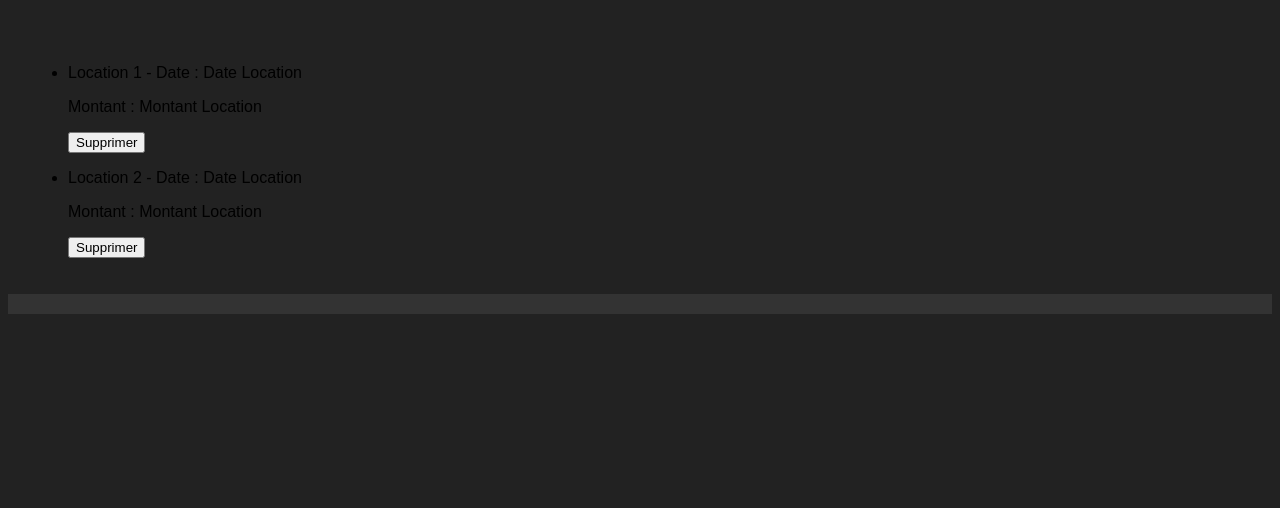
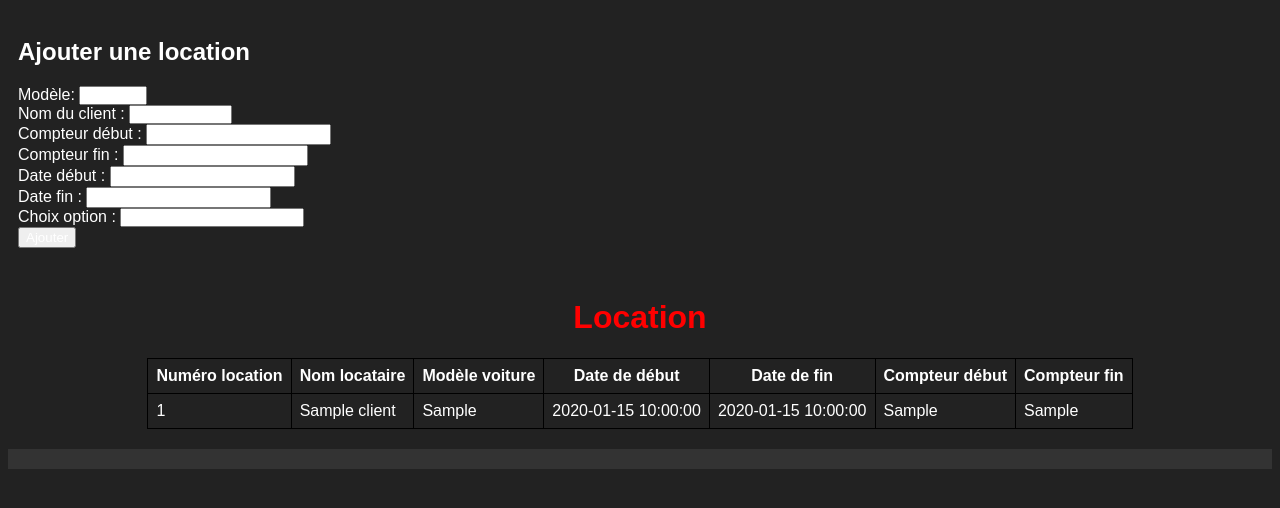
Before and after one commit to UnBretonFou/LocAuto_YC, a PHP site: page /facturation.php in a window 1280 px wide. Shown: the top 508 px of the page. Run offline with PHP 8.4, Linux system fonts and the light colour scheme; tables that the repository leaves empty or names only in its code hold one stand-in row (values such as "Sample post").

Commit message:
modif à la zeub

```diff
--- a/Backend/src/Resources/Style/styles.css
+++ b/Backend/src/Resources/Style/styles.css
@@ -1,4 +1,8 @@
 /* Styles généraux */
+* {
+    color: #fff;
+}
+
 body {
     font-family: Arial, sans-serif;
     background-color: #222;
--- a/Backend/src/facturation.php
+++ b/Backend/src/facturation.php
@@ -1,3 +1,8 @@
+<?php
+    session_start();
+    include "../outils/biblio.php";
+    $con = connexion();
+?>
 <!DOCTYPE html>
 <html>
 <head>
@@ -7,22 +12,94 @@
 <body>
     <header>
         <!-- En-tête de la page -->
+        <form method="POST" action="../src/controlers/ajouter_location.php">
+            <h2>Ajouter une location</h2>
+            <label for="voiture_modele">Modèle: </label>
+            <select name="voiture_modele" required>
+                <?php
+                    // Récupère tous les modèles de voiture de la base de données.
+                    $sql = "SELECT id_modele, libelle FROM modele";
+                    $result = mysqli_query($con, $sql);
+                    while ($row = mysqli_fetch_array($result)) {
+                        echo "<option value='" . $row["id_modele"] . "'>" . $row["libelle"] . "</option>";
+                    }
+                ?>
+            </select><br>
+            <label for="client">Nom du client :
+                <select name="client" requiered>
+                <?php
+                    //On récupère tous les noms des clients de la base de données
+                    $sql = "SELECT nom FROM client";
+                    $result = mysqli_query($con, $sql);
+                    while ($row = mysqli_fetch_array($result)) {
+                        echo "<option value='" . $row["nom"] . "'>" . $row["nom"] . "</option>";
+                    }
+                ?>
+            </select>
+            </label><br>
+            <label for="compteur_debut">Compteur début : </label>
+            <input type="text" name="compteur_debut" required><br>
+            <label for="compteur_fin">Compteur fin : </label>
+            <input type="text" name="compteur_fin" required><br>
+            <label for="date_debut">Date début : </label>
+            <input type="text" name="date_debut" required><br>
+            <label for="date_fin">Date fin : </label>
+            <input type="text" name="date_fin" required><br>
+            <label for="id_option">Choix option : </label>
+            <select name="choix_option" required>
+                <option value="1">Assurance complémentaire</option>
+                <option value="2">Nettoyage</option>
+                <option value="3">Complément carburant</option>
+                <option value="4">Retour autre ville</option>
+                <option value="5">Rabais dimanche</option>
+                <option value="6">Tout propre</option>
+            </select><br>
+            <!-- Bouton Ajouter -->
+            <input type="submit" value="Ajouter">
+        </form>
     </header>
 
     <main>
-        <ul class="invoice-history">
-            <li>
-                <p>Location 1 - Date : <span>Date Location</span></p>
-                <p>Montant : <span>Montant Location</span></p>
-                <button class="delete-button">Supprimer</button>
-            </li>
-            <li>
-                <p>Location 2 - Date : <span>Date Location</span></p>
-                <p>Montant : <span>Montant Location</span></p>
-                <button class="delete-button">Supprimer</button>
-            </li>
-            <!-- Ajoutez les autres locations du client ici -->
-        </ul>
+        <h1>Location</h1>
+        <?php
+                //requête sql ci-dessous
+                $sql = "SELECT location.id_location, client.nom AS nom_locataire, modele.libelle AS modele_voiture, location.date_debut, location.date_fin, location.compteur_debut, location.compteur_fin FROM location
+                INNER JOIN client ON location.id_client = client.id_client
+                INNER JOIN modele ON location.id_voiture = modele.id_modele";
+                $requete = mysqli_query($con, $sql);
+
+                echo "<div class='table-container'><table style='border-collapse: collapse;'>";
+                echo "<tr>
+                        <th style='border: 1px solid black;'>Numéro location</th>
+                        <th style='border: 1px solid black;'>Nom locataire</th>
+                        <th style='border: 1px solid black;'>Modèle voiture</th>
+                        <th style='border: 1px solid black;'>Date de début</th>
+                        <th style='border: 1px solid black;'>Date de fin</th>
+                        <th style='border: 1px solid black;'>Compteur début</th>
+                        <th style='border: 1px solid black;'>Compteur fin</th>
+                        </tr>";
+
+                $compteur = 0;
+
+                while ($resultat = mysqli_fetch_array($requete)) {
+                    $compteur++;
+
+                    $classe = ($compteur % 2 == 0) ? "even" : "odd";
+
+                    echo "<tr class='" . $classe . "'>
+                            <td style='border: 1px solid black;'>" . $resultat["id_location"] . "</td>
+                            <td style='border: 1px solid black;'>" . $resultat["nom_locataire"] . "</td>
+                            <td style='border: 1px solid black;'>" . $resultat["modele_voiture"] . "</td>
+                            <td style='border: 1px solid black;'>" . $resultat["date_debut"] . "</td>
+                            <td style='border: 1px solid black;'>" . $resultat["date_fin"] . "</td>
+                            <td style='border: 1px solid black;'>" . $resultat["compteur_debut"] . "</td>
+                            <td style='border: 1px solid black;'>" . $resultat["compteur_fin"] . "</td>
+                          </tr>";
+                }
+
+                echo "</table></div>";
+            ?>
+
     </main>
 
     <footer>
```
Also changed, not shown: Backend/src/controlers/ajouter_client.php (+3 -5 lines), Backend/src/controlers/ajouter_location.php (added, +36 -0 lines).
